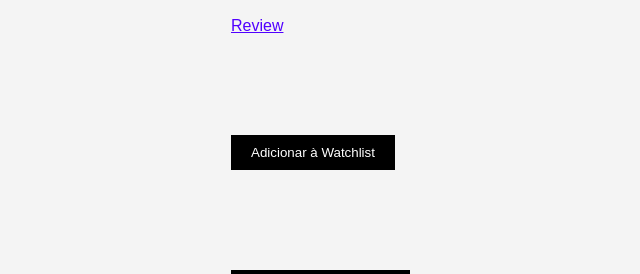
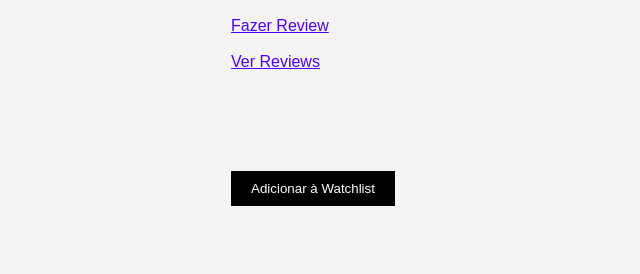
Before and after one commit to jose-neukirchen/projeto-analise-sistemas-1, a Flask app: page /filme/1 in a window 1280 px wide. Shown: the part 713-987 px from the top of the page, without its empty margins (209-849 px from the left). Run offline with Flask 3, Linux system fonts and the light colour scheme; data that the repository does not hold is empty.

Commit message:
Organizei o botão de review

```diff
--- a/templates/filme.html
+++ b/templates/filme.html
@@ -47,7 +47,9 @@
                     <p><strong>Resenha:</strong> {{ resenha }}</p>
                 {% endif %}
                 <!-- Botão de Review -->
-                <a href="{{ url_for('resenha', id=filme.id) }}" class="button">Review</a>
+                <a href="{{ url_for('resenha', id=filme.id) }}" class="button">Fazer Review</a><br><br>
+                <a href="{{ url_for('ver_resenhas', id=filme.id) }}" class="button">Ver Reviews</a>
+
                 <!-- Botão de Watchlist ou Remover da Watchlist -->
                 {% if na_watchlist %}
                     <form action="{{ url_for('remover_watchlist') }}" method="POST">
@@ -56,7 +58,7 @@
                     </form>
                 {% else %}
                     <form action="{{ url_for('adicionar_watchlist') }}" method="POST">
-                        <input type="hidden" name="movie_id" value="{{ filme.id }}">
+                        <input type="hidden" name="movie_id" value="{{ filme.id     }}">
                         <button type="submit">Adicionar à Watchlist</button>
                     </form>
                 {% endif %}
@@ -73,7 +75,6 @@
                     </form>
                 {% endif %}
                 <!-- Botão para ver resenhas -->
-                <a href="{{ url_for('ver_resenhas', id=filme.id) }}" class="button">Ver Reviews</a>
             </div>
         </div>
     </main>
```
